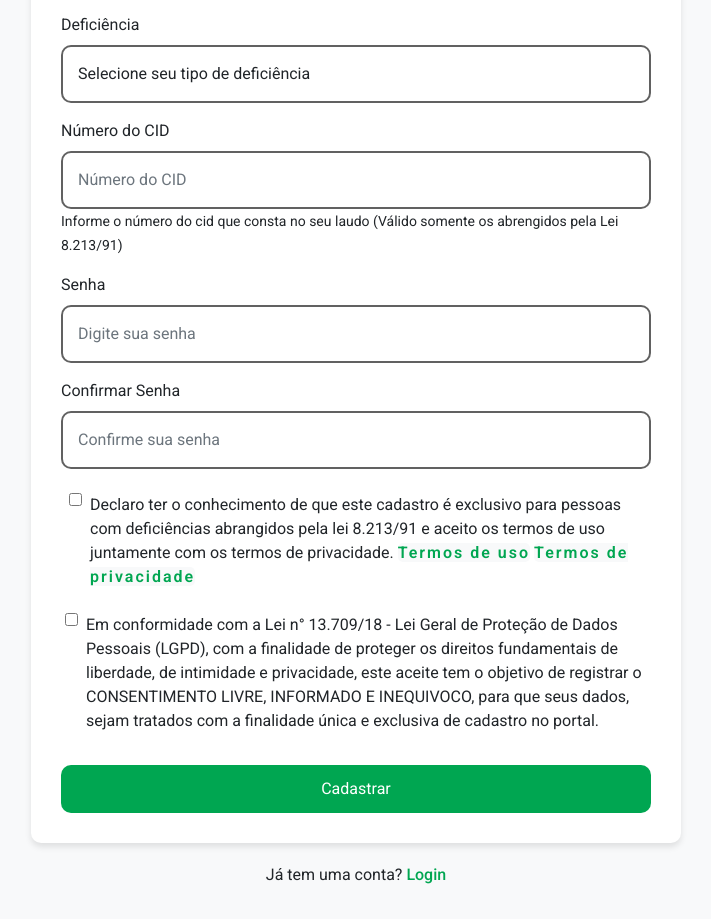
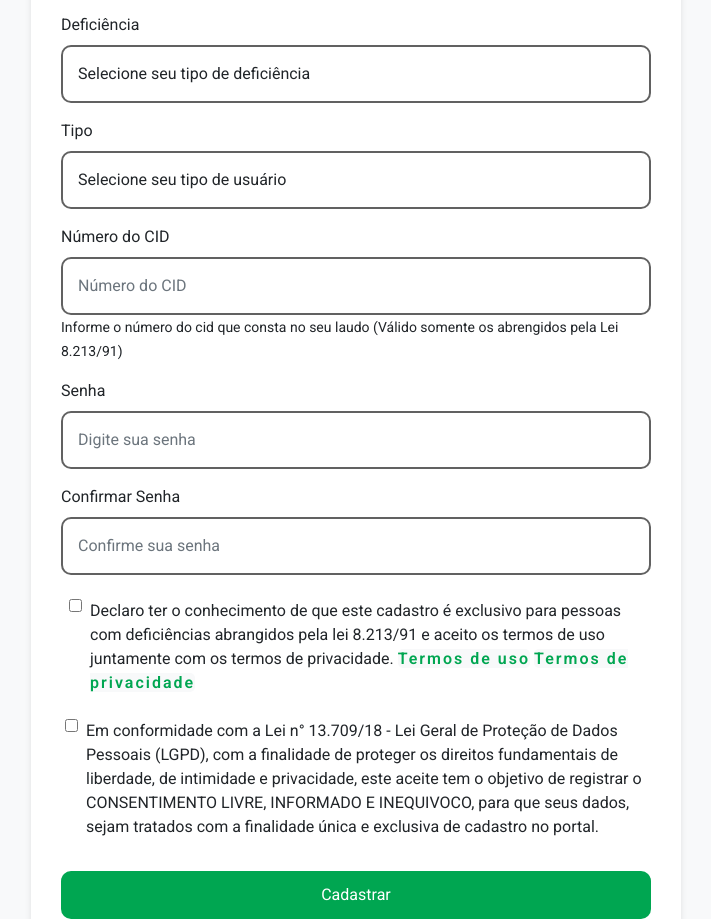
Before and after one commit to ViniBrxxx/oportuniza_pcd, a plain HTML site: page html/cadastro.html in a window 1280 px wide. Shown: the part 901-1820 px from the top of the page, without its empty margins (284-995 px from the left). Drawn offline with nearby package versions, Linux system fonts and the light colour scheme.

Commit message:
Site versão final

```diff
--- a/html/cadastro.html
+++ b/html/cadastro.html
@@ -123,6 +123,17 @@
                 <option value="psicosocial">Psicosocial</option>
               </select>
           </div>
+
+
+          <div class="mb-3">
+            <label for="deficiencia" class="form-label">Tipo</label>
+              <select class="form-control" id="deficiencia" required>
+                <option value="" disabled selected>Selecione seu tipo de usuário</option>
+                <option value="fisica">Candidato</option>
+                <option value="auditiva">empresa</option>
+              </select>
+          </div>
+
           <div class="mb-3">
             <label for="cid" class="form-label">Número do CID</label>
             <input type="text" class="form-control" id="cid" placeholder="Número do CID" maxlength="2" required>
```
